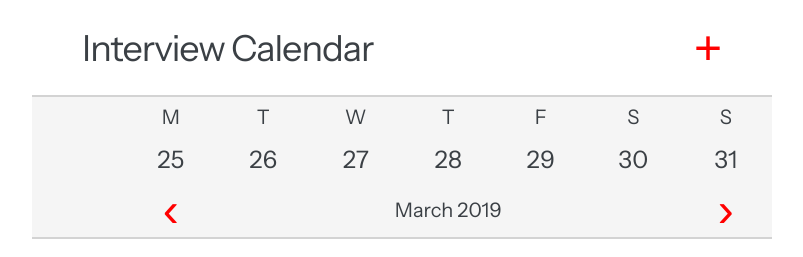
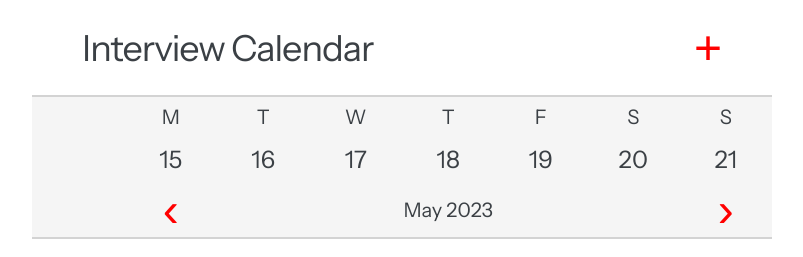
Before and after one commit to zil130/interview-calendar, a React (Create React App) app: page / in a window 1280 px wide. Shown: the top 257 px of the page, without its empty margins (238-1041 px from the left). Built offline with nearby package versions, Linux system fonts and the light colour scheme.

Commit message:
feat: render the current week when loading the app

```diff
--- a/package.json
+++ b/package.json
@@ -3,11 +3,13 @@
   "version": "0.1.0",
   "private": true,
   "dependencies": {
+    "@reduxjs/toolkit": "^1.9.5",
     "@testing-library/jest-dom": "^5.16.5",
     "@testing-library/react": "^13.4.0",
     "@testing-library/user-event": "^13.5.0",
     "react": "^18.2.0",
     "react-dom": "^18.2.0",
+    "react-redux": "^8.0.5",
     "react-scripts": "5.0.1",
     "styled-components": "^6.0.0-rc.1"
   },
--- a/src/components/Calendar.jsx
+++ b/src/components/Calendar.jsx
@@ -1,11 +1,7 @@
 import React from 'react';
 import { styled } from 'styled-components';
+import { useSelector } from 'react-redux';
 import Button from './Button';
-
-const weekdays = ['monday', 'tuesday', 'wednesday', 'thursday', 'friday', 'saturday', 'sunday'];
-const daysOfMonth = [25, 26, 27, 28, 29, 30, 31];
-const month = 'March';
-const year = 2019;
 
 const Container = styled.div`
   display: grid;
@@ -56,20 +52,49 @@ const ButtonNext = styled(Button)`
 `;
 
 function Calendar() {
+  function getWeekDates(date) {
+    const dayOfWeek = new Date(date).getDay();
+    const monday = new Date(date);
+    monday.setDate(new Date(date).getDate() - dayOfWeek + 1);
+    const weekDates = [];
+
+    for (let i = 0; i < 7; i += 1) {
+      const currentDate = new Date(monday);
+      currentDate.setDate(monday.getDate() + i);
+      weekDates.push(currentDate);
+    }
+
+    return weekDates;
+  }
+
+  const activeDay = useSelector((state) => state.activeDay);
+  const weekdays = ['monday', 'tuesday', 'wednesday', 'thursday', 'friday', 'saturday', 'sunday'];
+  const daysOfMonth = getWeekDates(activeDay)
+    .map((date) => ({ date: date.toDateString(), dayOfMonth: date.getDate() }));
+  const monthYear = `${activeDay.toLocaleString('en-US', { month: 'long' })} ${activeDay.getFullYear()}`;
+
   return (
     <Container>
       <Weekdays>
         {
-          weekdays.map((weekday) => <Weekday key={weekday}>{weekday[0].toUpperCase()}</Weekday>)
+          weekdays.map((weekday) => (
+            <Weekday key={weekday}>
+              {weekday[0].toUpperCase()}
+            </Weekday>
+          ))
         }
       </Weekdays>
       <DaysOfMonth>
         {
-          daysOfMonth.map((dayOfMonth) => <DayOfMonth key={dayOfMonth}>{dayOfMonth}</DayOfMonth>)
+          daysOfMonth.map(({ date, dayOfMonth }) => (
+            <DayOfMonth key={date}>
+              {dayOfMonth}
+            </DayOfMonth>
+          ))
         }
       </DaysOfMonth>
       <ButtonPrev fontSize="var(--fs-pm)">&lsaquo;</ButtonPrev>
-      <MonthYear>{`${month} ${year}`}</MonthYear>
+      <MonthYear>{monthYear}</MonthYear>
       <ButtonNext fontSize="var(--fs-pm)">&rsaquo;</ButtonNext>
     </Container>
   );
--- a/src/components/WeekByHours.jsx
+++ b/src/components/WeekByHours.jsx
@@ -77,7 +77,7 @@ function WeekByHours() {
       <Wrapper
         display="block"
         padding="20px 0 0"
-        paddingLessThan570="20px 0 0"
+        paddinglessthan570="20px 0 0"
       >
         <GridGenerator />
       </Wrapper>
--- a/src/components/Wrapper.jsx
+++ b/src/components/Wrapper.jsx
@@ -9,7 +9,7 @@ const StyledWrapper = styled.div`
   background-color: ${(props) => props.background || 'var(--bg-white)'};
   border-top: ${(props) => props.bordertop || '0'};
   @media (max-width: 570px) {
-    padding: ${(props) => props.paddingLessThan570 || '20px 20px'};
+    padding: ${(props) => props.paddinglessthan570 || '20px 20px'};
   }
 `;
 
--- a/src/index.jsx
+++ b/src/index.jsx
@@ -1,11 +1,13 @@
 import React from 'react';
 import ReactDOM from 'react-dom/client';
+import { Provider } from 'react-redux';
 import './index.css';
 import App from './App';
+import store from './slices/index';
 
 const root = ReactDOM.createRoot(document.getElementById('root'));
 root.render(
-  <React.StrictMode>
+  <Provider store={store}>
     <App />
-  </React.StrictMode>,
+  </Provider>,
 );
--- /dev/null
+++ b/src/slices/activeDaySlice.js
@@ -0,0 +1,9 @@
+import { createSlice } from '@reduxjs/toolkit';
+
+const activeDaySlice = createSlice({
+  name: 'activeDay',
+  initialState: new Date(),
+  reducers: {},
+});
+
+export default activeDaySlice.reducer;
--- /dev/null
+++ b/src/slices/index.js
@@ -0,0 +1,8 @@
+import { configureStore } from '@reduxjs/toolkit';
+import activeDayReducer from './activeDaySlice';
+
+export default configureStore({
+  reducer: {
+    activeDay: activeDayReducer,
+  },
+});
```
Also changed, not shown: 1 other file (tests, documents, lock files or other folders).
